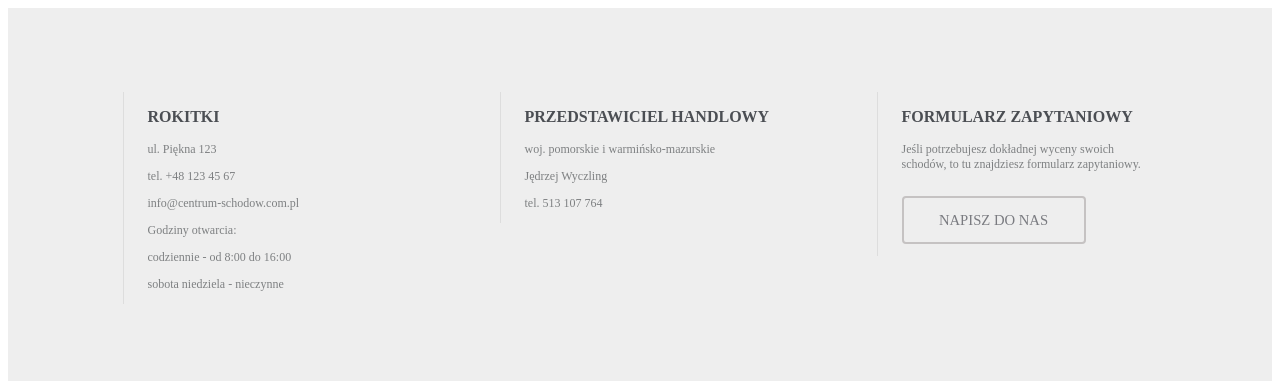
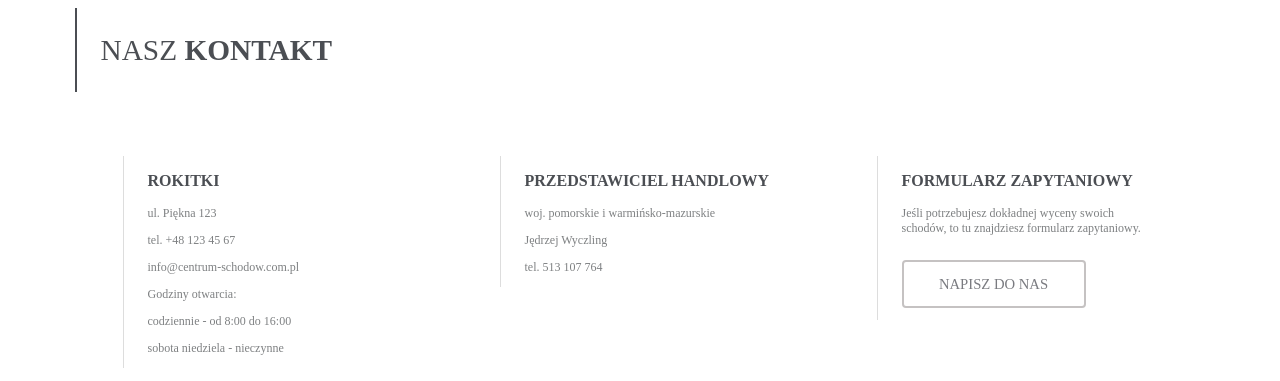
Before and after one commit to Krzaczek24/CentrumSchodowPHP, a PHP site: page /app/ViewHelpers/ContactSection.php in a window 1280 px wide. Shown: the top 381 px of the page. Run offline with PHP 8.4, Linux system fonts and the light colour scheme.

Commit message:
Added nice header, modified contact section

```diff
--- a/app/ViewHelpers/ContactSection.php
+++ b/app/ViewHelpers/ContactSection.php
@@ -1,7 +1,14 @@
 <link rel="stylesheet" href="/public/extras/css/helpers/contactSection.css">
+
+<?php
+    require_once(__DIR__ . "/NiceHeader.php");
+?>
 
 <div class="contact-section-main-container">
     <div class="contact-section-centering-block">
+        <div class="contact-section-header">
+            <?php renderNiceHeader("nasz kontakt") ?>
+        </div>
         <div class="contact-section-column">
             <h3 class="title">Rokitki</h3>
             <p>ul. Piękna 123</p>
--- /dev/null
+++ b/app/ViewHelpers/NiceHeader.php
@@ -0,0 +1,28 @@
+<link rel="stylesheet" href="/public/extras/css/helpers/niceHeader.css">
+
+<?php
+
+/**
+ * Renders header
+ * @param string $text text to display
+ */
+function renderNiceHeader($text, $inverted = false)
+{
+    $words = explode(' ', $text);
+
+    $dom = new DOMDocument('1.0', 'UTF-8');
+    $dom->formatOutput = true;
+
+    $main = $dom->createElement('div');
+    $main->setAttribute('class', 'nice-header-main-container' . ($inverted ? ' inverted' : ''));
+
+    foreach ($words as $word)
+    {
+        $span = $dom->createElement('span', $word . ' ');
+        $main->appendChild($span);
+    }
+
+    $dom->appendChild($main);
+
+    echo $dom->saveHTML();
+}
--- a/public/extras/css/helpers/contactSection.css
+++ b/public/extras/css/helpers/contactSection.css
@@ -1,8 +1,13 @@
 .contact-section-main-container
 {
     width: 100%;
-    background-color: #eee;
-    padding-top: 84px;
+    /* background-color: #eee; */
+    /* padding-top: 84px; */
+}
+
+.contact-section-header
+{
+    margin-bottom: 64px;
 }
 
 .contact-section-centering-block
@@ -19,6 +24,7 @@
     border-left: 1px solid #ddd;
     width: 256px;
     float: left;
+    margin-bottom: 36px;
 }
 
 .contact-section-column .title
@@ -72,5 +78,4 @@
 .contact-section-map
 {
     width: 100%;
-    margin-top: 36px;
 }
--- /dev/null
+++ b/public/extras/css/helpers/niceHeader.css
@@ -0,0 +1,28 @@
+.nice-header-main-container
+{
+    border-left: solid 2px #4b4e53;
+    color: #4b4e53;
+    font-size: 22pt;
+}
+
+    .nice-header-main-container span
+    {
+        line-height: 84px;
+        text-transform: uppercase;
+    }
+
+    .nice-header-main-container span:first-child
+    {
+        margin-left: 24px;
+    }
+
+    .nice-header-main-container span:not(:first-child)
+    {
+        font-weight: bold;
+    }
+
+.inverted
+{
+    border-color: #f1f1f1;
+    color: #f1f1f1;
+}
```
Also changed, not shown: app/Views/Home/index.php (line endings or trailing spaces).
